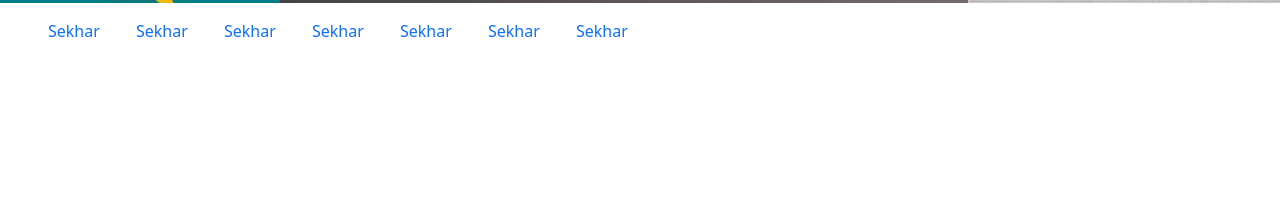
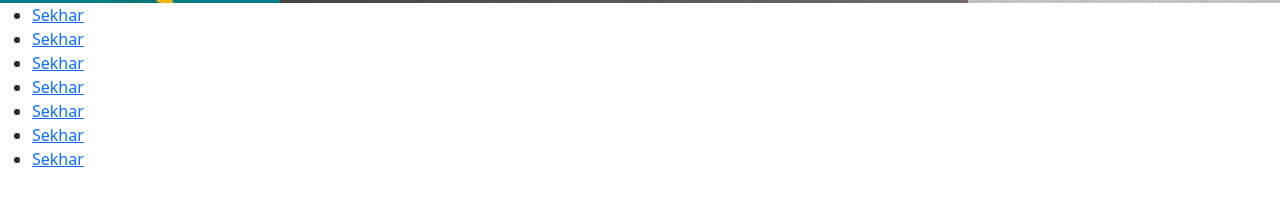
Before and after one commit to SomasekharSunkari/Online-Shopping-Website, a plain HTML site: page index.html in a window 1280 px wide. Shown: the part 237-440 px from the top of the page. Drawn offline with nearby package versions, Linux system fonts and the light colour scheme; a web font is replaced by a local one.

Commit message:
Small FIle CSs FIle CHaged

```diff
--- a/index.css
+++ b/index.css
@@ -34,23 +34,3 @@ header section{
 
 
 }
-
-nav ul li {
-    display:inline;
-
-
-}
-nav ul li a{
-    text-decoration: none;
-    display:inline-block;
-    padding:1em;
-}
-
-nav ul li:nth-child(1)
-{
-    padding-left:0;
-}
-
-a:hover{
-    background-color: aquamarine;
-}
```
